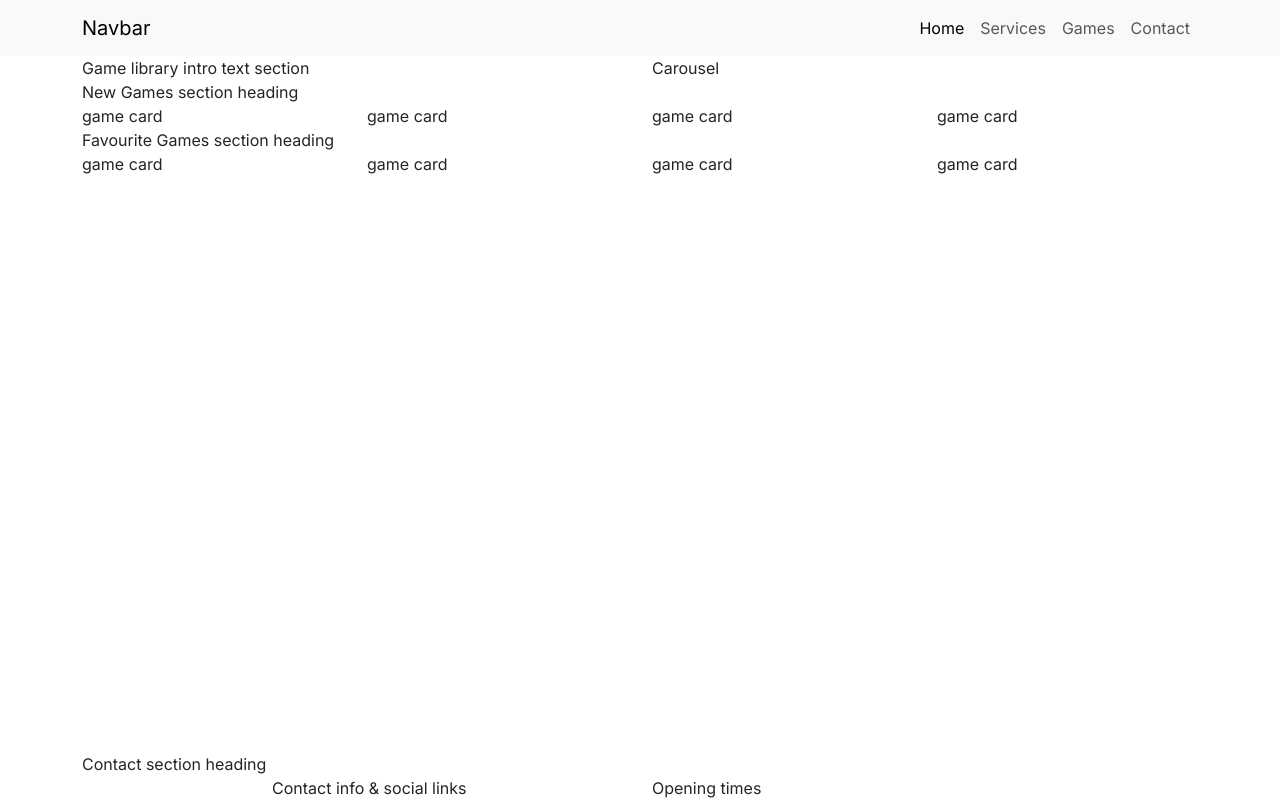
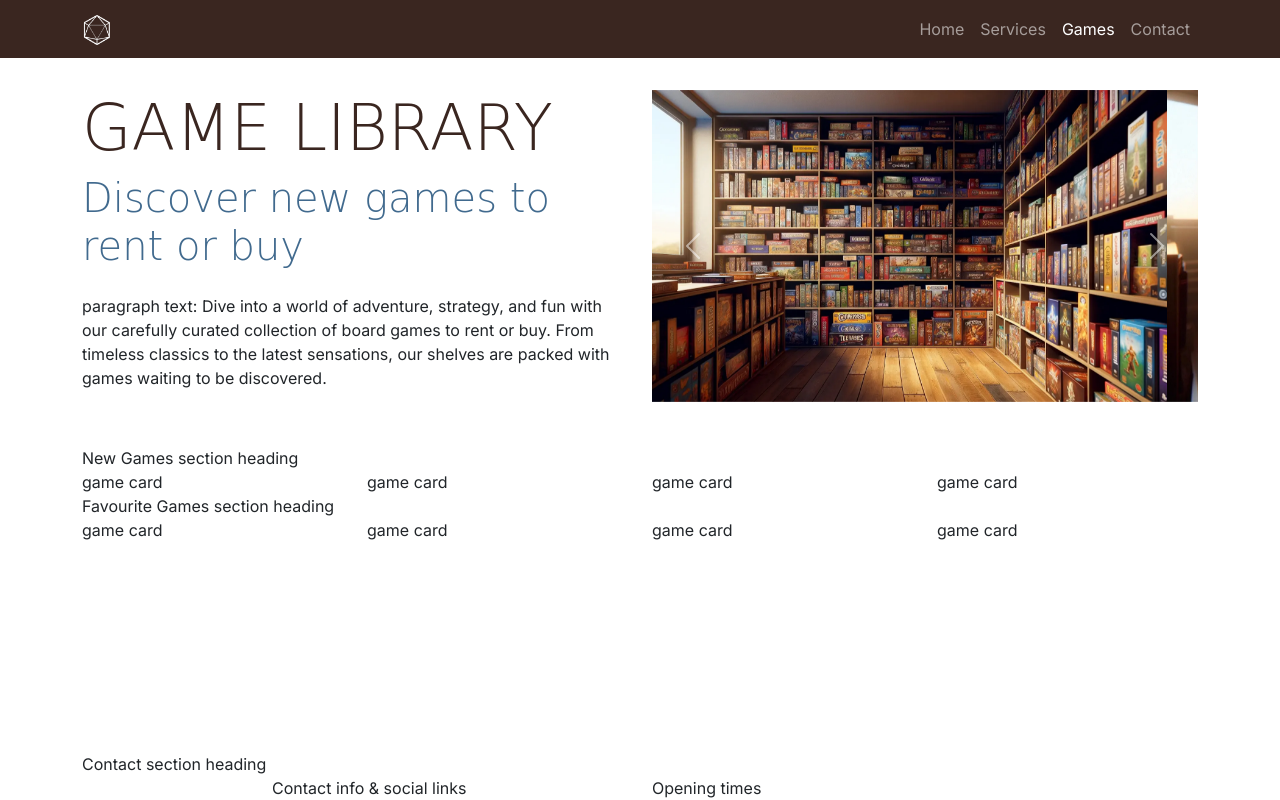
Before and after one commit to TonyWalker-coder/boardwalk-games, a plain HTML site: page game-library.html in a window 1280 px wide. Drawn offline with nearby package versions, Linux system fonts and the light colour scheme; a web font is replaced by a local one.

Commit message:
added navbar and carousel to library page

```diff
--- a/game-library.html
+++ b/game-library.html
@@ -24,9 +24,10 @@
 <!--classes to take up the whole page and help footer stay at the bottom of the page -->
 <body class="d-flex flex-column min-vh-100">
     <!-- Navigation -->
-    <nav class="navbar navbar-expand-lg bg-body-tertiary">
+    <nav id="navbar" class="navbar navbar-expand-lg " data-bs-theme="dark">
         <div class="container">
-            <a class="navbar-brand" href="index.html">Navbar</a>
+            <a class="navbar-brand" href="index.html"> <img src="assets/images/logo-sm-white.png"
+                    alt="Boardwalk Games Logo" class="logo"></a>
             <button class="navbar-toggler" type="button" data-bs-toggle="collapse" data-bs-target="#navbarNav"
                 aria-controls="navbarNav" aria-expanded="false" aria-label="Toggle navigation">
                 <span class="navbar-toggler-icon"></span>
@@ -34,13 +35,13 @@
             <div class="collapse navbar-collapse" id="navbarNav">
                 <ul class="navbar-nav ms-auto">
                     <li class="nav-item">
-                        <a class="nav-link active" aria-current="page" href="index.html">Home</a>
+                        <a class="nav-link" href="index.html">Home</a>
                     </li>
                     <li class="nav-item">
                         <a class="nav-link" href="#">Services</a>
                     </li>
                     <li class="nav-item">
-                        <a class="nav-link" href="game-library.html">Games</a>
+                        <a class="nav-link active" aria-current="page" href="game-library.html">Games</a>
                     </li>
                     <li class="nav-item">
                         <a class="nav-link" href="#">Contact</a>
@@ -51,10 +52,45 @@
     </nav>
 
     <!-- Header with carousel -->
-    <header class="container">
+    <header class="container section">
         <div class="row">
-            <div class="col-12 col-xl-6">Game library intro text section</div>
-            <div class="col-12 col-xl-6">Carousel</div>
+            <div class="col-12 col-xl-6 text-center text-xl-start">
+                <h1 class="display-3">Game library</h1>
+                <p class="lead display-6 sub-heading-color">Discover new games to rent or buy</p>
+                <p class="my-4">paragraph text: Dive into a world of adventure, strategy, and fun with our carefully curated collection of board games to rent or buy. From timeless classics to the latest sensations, our shelves are packed with games waiting to be discovered.</p>
+            </div>
+            <div class="col-12 col-xl-6">
+                <div id="carouselExampleAutoplaying" class="carousel slide" data-bs-ride="carousel">
+                    <div class="carousel-inner">
+                        <div class="carousel-item active">
+                            <img src="assets/images/game-library-carousel-1.webp" class="d-block w-100"
+                                alt="Bookshelves filled with boardgames">
+                        </div>
+                        <div class="carousel-item">
+                            <img src="assets/images/game-library-carousel-2.webp" class="d-block w-100"
+                                alt="Bookshelves filled with boardgames">
+                        </div>
+                        <div class="carousel-item">
+                            <img src="assets/images/game-library-carousel-3.webp" class="d-block w-100"
+                                alt="Bookshelves filled with boardgames, one man is browsing the shelves">
+                        </div>
+                        <div class="carousel-item">
+                            <img src="assets/images/game-library-carousel-4.webp" class="d-block w-100"
+                                alt="8 board games stacked on top of each other">
+                        </div>
+                    </div>
+                    <button class="carousel-control-prev" type="button" data-bs-target="#carouselExampleAutoplaying"
+                        data-bs-slide="prev">
+                        <span class="carousel-control-prev-icon" aria-hidden="true"></span>
+                        <span class="visually-hidden">Previous</span>
+                    </button>
+                    <button class="carousel-control-next" type="button" data-bs-target="#carouselExampleAutoplaying"
+                        data-bs-slide="next">
+                        <span class="carousel-control-next-icon" aria-hidden="true"></span>
+                        <span class="visually-hidden">Next</span>
+                    </button>
+                </div>
+            </div>
         </div>
     </header>
 
```
Also changed, not shown: index.html (+0 -5 lines).
